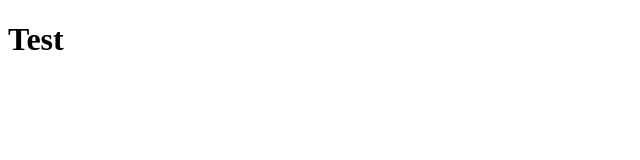
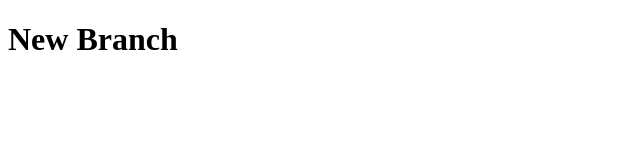
Before and after one commit to bunakov94/test, a plain HTML site: page index.html in a window 1280 px wide. Shown: the whole page, without its empty margins (0-640 px from the left). Drawn offline with Linux system fonts and the light colour scheme.

Commit message:
new header

```diff
--- a/index.html
+++ b/index.html
@@ -7,6 +7,6 @@
     <title>Document</title>
 </head>
 <body>
-    <h1>Test</h1>
+    <h1>New Branch</h1>
 </body>
 </html>
```
